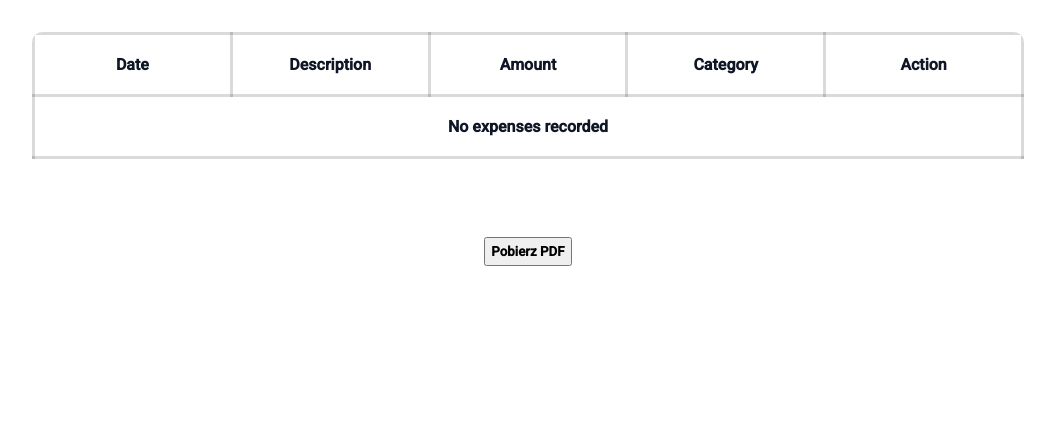
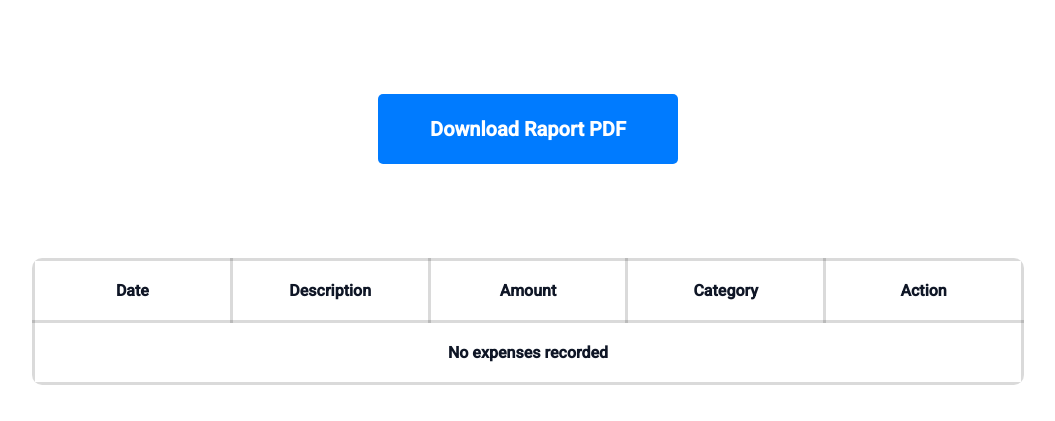
Before and after one commit to YoFilip/ExpensesGraph, a PHP site: page /raports_page.php in a window 1280 px wide. Shown: the part 959-1380 px from the top of the page, without its empty margins (112-1167 px from the left). Before the commit the page ends 1225 px from the top, so only its background shows below. Run offline with PHP 8.4, Linux system fonts and the light colour scheme; the visitor is signed in with stand-in values (Sample User, id 1); data that the repository does not hold is empty; some libraries are stand-ins or nearby versions.

Commit message:
Update raports_page.php

```diff
--- a/sites/raports_page.php
+++ b/sites/raports_page.php
@@ -180,6 +180,11 @@ $result = $connection->query($sql);
                         <div class="item-chart"><div class="chart"></div></div>
                     </div></div>
                 </div>
+                <div id="pdf">
+            <form action="../php/create_file.php">
+            <button class="btn btn-edit" type='submit' id='pdfBtn' target='_blank' style="width:300px;border:none;height:70px;margin:0;font-size:20px">Download Raport PDF</button>
+            </form>
+            </div>
             <div class="row">
                 <div class="card-02" style="overflow-x:auto;">
                     <table >
@@ -210,11 +215,6 @@ $result = $connection->query($sql);
                         ?>
                     </table>
 
-                    <div id="pdf">
-        <form action="../php/create_file.php">
-            <button type='submit' id='pdfBtn' target='_blank'>Pobierz PDF</button>
-        </form>
-    </div>
 
                 </div>
             </div>
```
Lines whose indentation alone changed are shown as unchanged.
